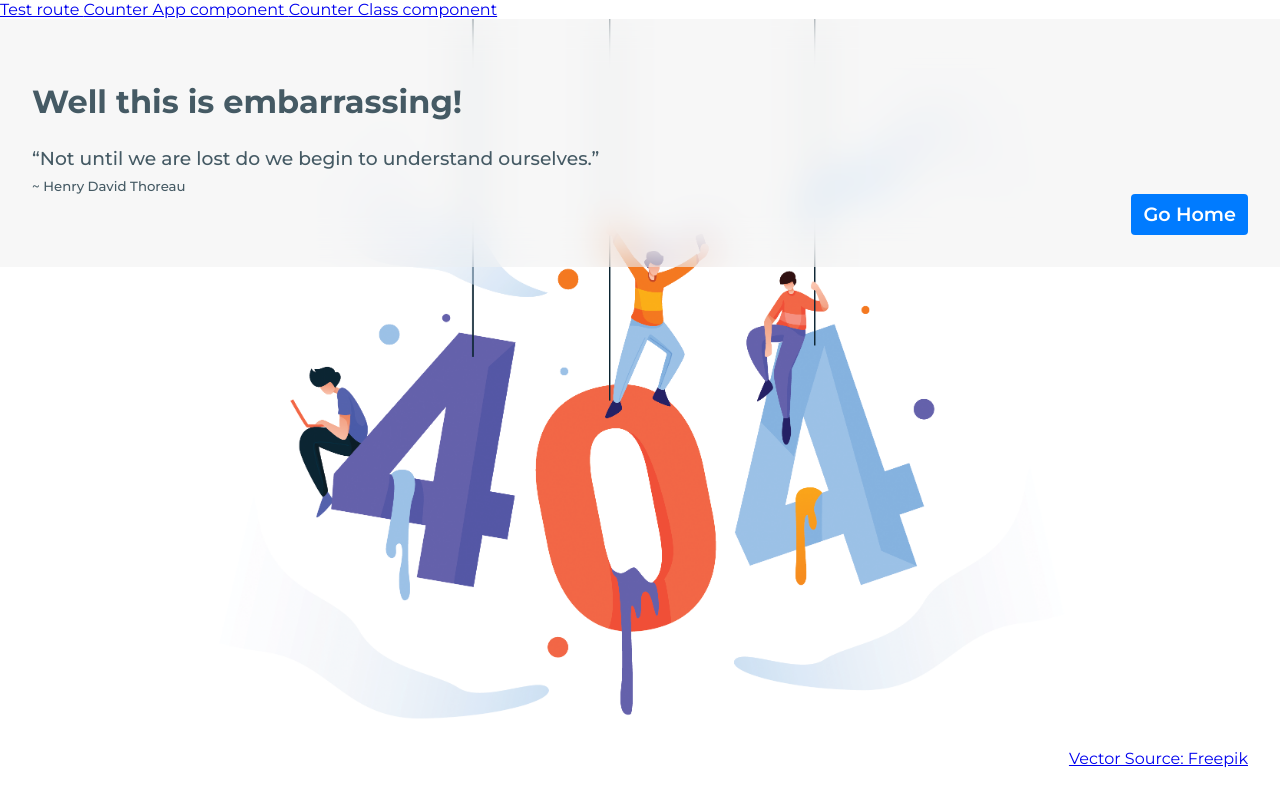
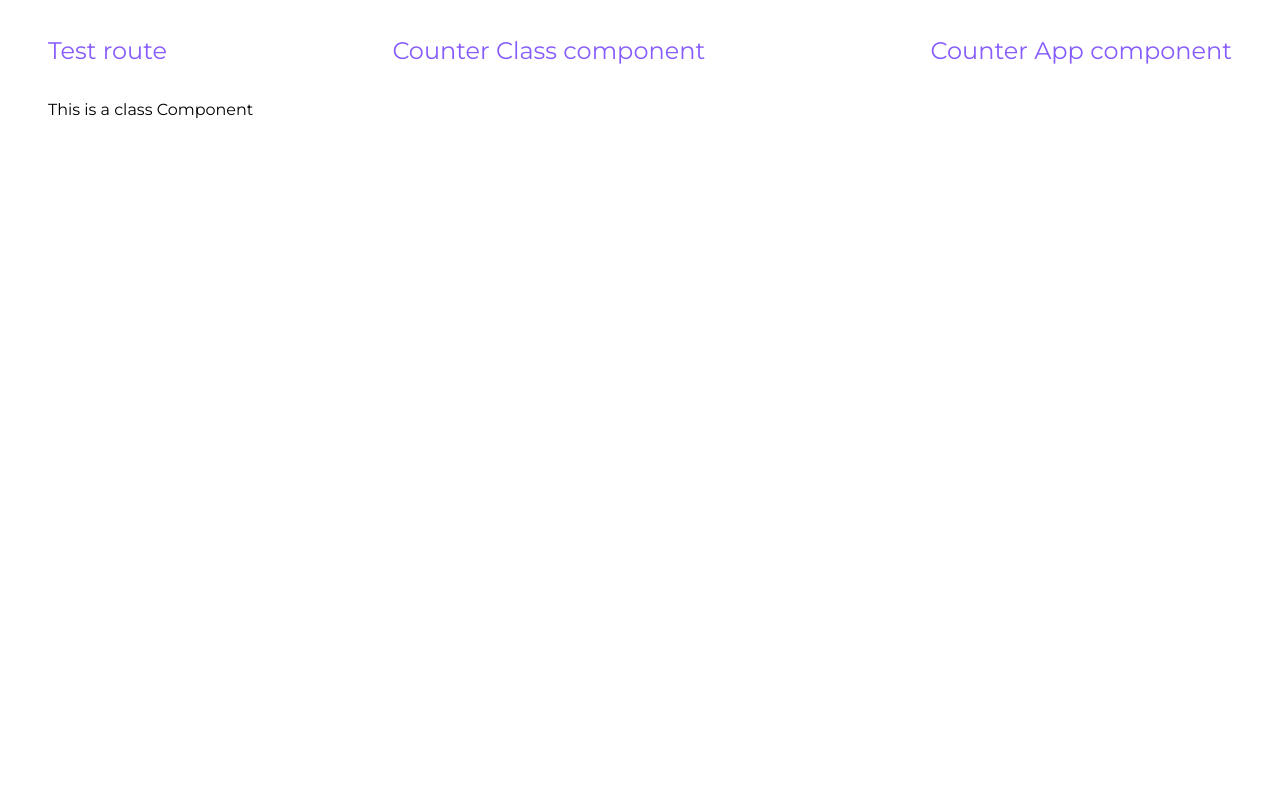
Before and after one commit to joshtom/react-redux-starter-template, a React (Create React App) app: page /counter-class in a window 1280 px wide. Shown: the top 806 px of the page. Built offline with nearby package versions, Linux system fonts and the light colour scheme.

Commit message:
Add more scss file and route to individual pages

```diff
--- a/src/App.js
+++ b/src/App.js
@@ -8,28 +8,34 @@ import { stopLoading } from "./redux/actions/testAction";
 import { BrowserRouter, Switch, Route, Link } from "react-router-dom";
 // Pages
 import {NotFound, CounterPage} from "./pages";
+
+
+
 function App({ loading, stopLoading }) {
   setTimeout(stopLoading, 1000);
 
   return (
     <BrowserRouter>
       <div>
-        <div className="nav">
+        <div className="header">
         <Link to="/testroute"> Test route </Link>
+        <Link to="/counter-class"> Counter Class component </Link>
         <Link to="/counter-app"> Counter App component </Link>
-        <Link to="/counter-class"> Counter Class component </Link>
         </div>
+        <div className="main">
         <Switch>
           <Route exact path="/">
-            <h1>you are at /</h1>
+            <h1>React redux starter template.</h1>
+            <p> Start by editing App.js </p>
           </Route>
           <Route exact path="/testroute">
             {loading ? <h1>Loading...</h1> : <h1>Redux Success</h1>}
             <h1>you are at /testRoute</h1>
           </Route>
-          <Route exact path="/counter-app" component={CounterPage} />
+          <Route exact path="/counter-class" component={CounterPage} />
           <Route exact component={NotFound} />
         </Switch>
+        </div>
       </div>
     </BrowserRouter>
   );
--- a/src/pages/index.js
+++ b/src/pages/index.js
@@ -1,4 +1,6 @@
 import NotFound from "./404/NotFound";
 import CounterPage from "./Counter/index"
 
+
+// All pages should be exported as a named export here
 export  { NotFound, CounterPage };
--- a/src/styles/app.scss
+++ b/src/styles/app.scss
@@ -2,3 +2,8 @@
 // CORE
 @import "./core/overwrite";
 @import "./core/typography";
+@import "./core/variables";
+
+// Main style
+@import "./header/header.scss";
+@import "./global/global.scss";
--- a/src/styles/core/_typography.scss
+++ b/src/styles/core/_typography.scss
@@ -3,3 +3,5 @@
 body{
   font-family: 'Montserrat', sans-serif;
 }
+
+// Responsive styling here
--- /dev/null
+++ b/src/styles/global/global.scss
@@ -0,0 +1,3 @@
+.main {
+    padding: 0 3rem;
+}
--- /dev/null
+++ b/src/styles/header/header.scss
@@ -0,0 +1,16 @@
+.header {
+    width: 100%;
+    background: transparent;
+    display: flex;
+    justify-content: space-between;
+    align-items: center;
+    min-height: 100px;
+    position: relative;
+    z-index: 10;
+    a {
+        text-decoration: none;
+        color: $primaryColor;
+        padding: 0 3rem;
+        font-size: 1.5rem;
+    }
+}
```
